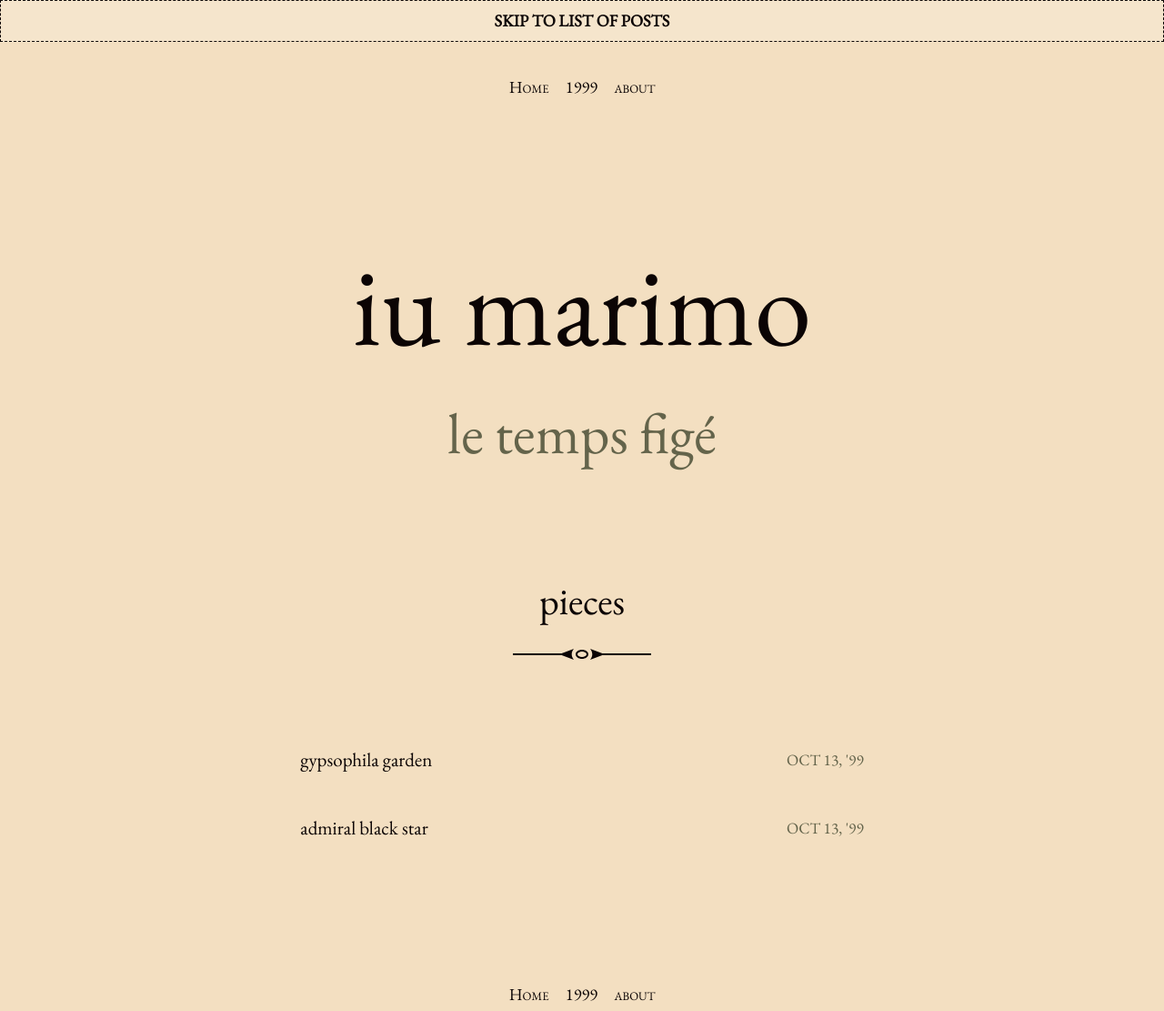
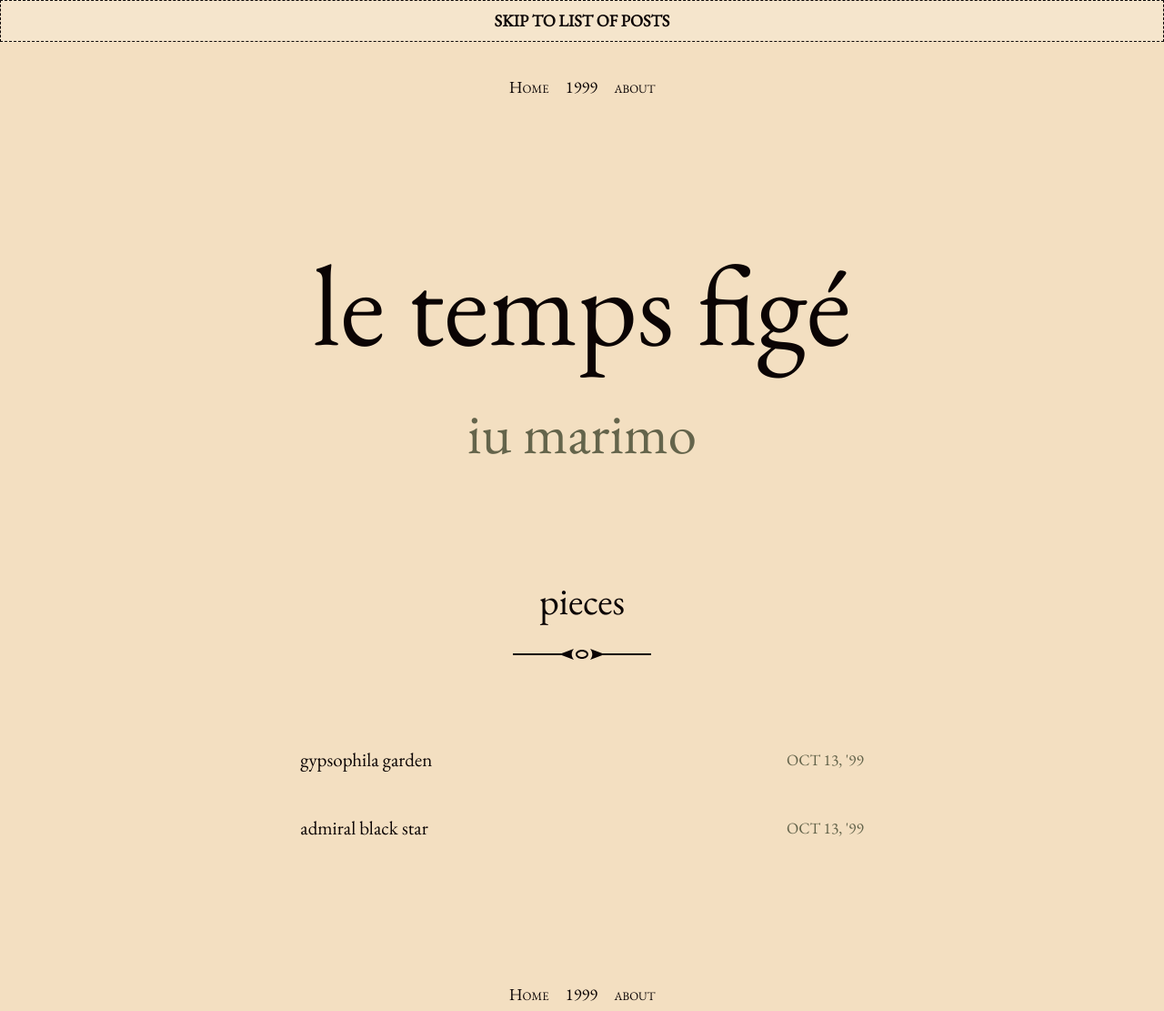
Before and after one commit to laviediu/laviediu.github.io, a Jekyll site: the page built from index.html, in a window 1280 px wide. Shown: the whole page at 91% size. Built offline with Jekyll 4.4.1, drawn with Linux system fonts in a browser that asks for light colours; the list of posts is cut into pages by our own code.

```diff
--- a/_config.yml
+++ b/_config.yml
@@ -1,6 +1,6 @@
-title: iu marimo
+title: le temps figé
 description: >-
-  le temps figé
+   iu marimo
 baseurl: "/"
 url: "https://laviediu.github.io"
 github_username:  laviediu
```
